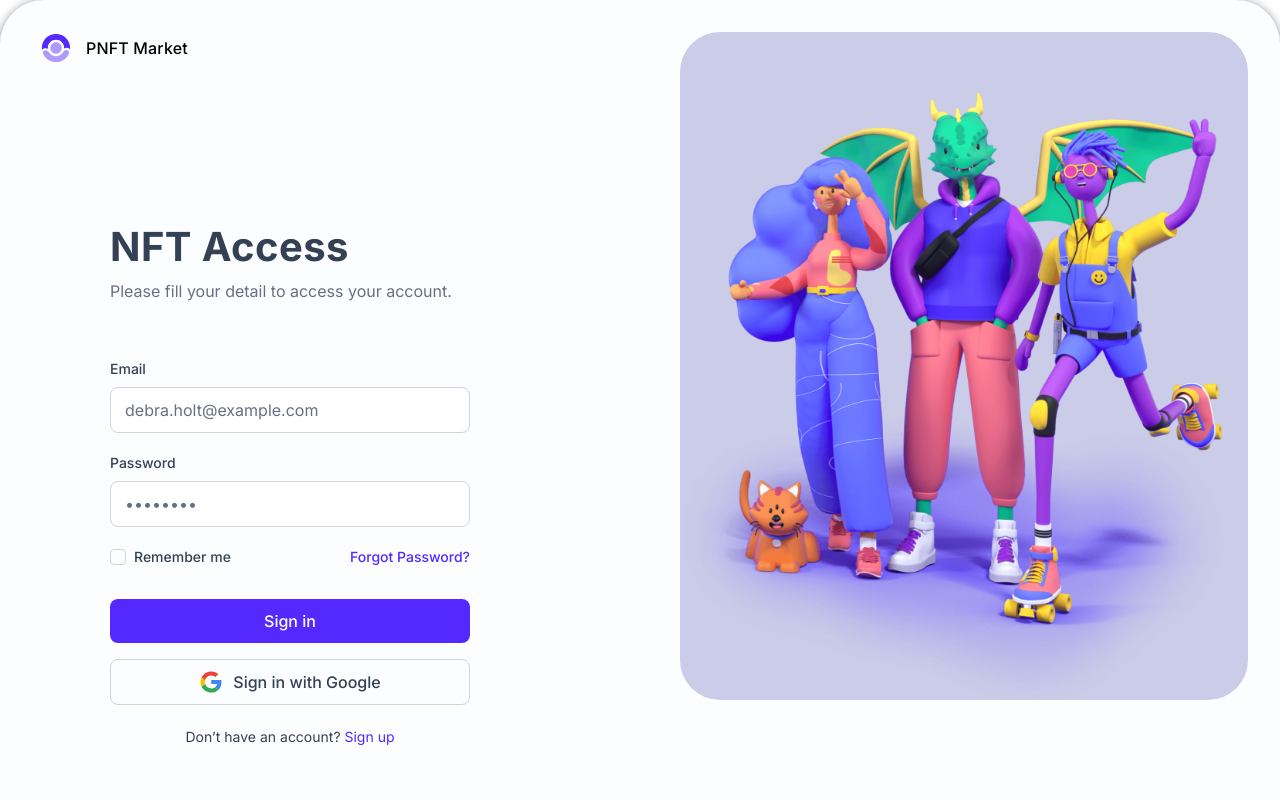
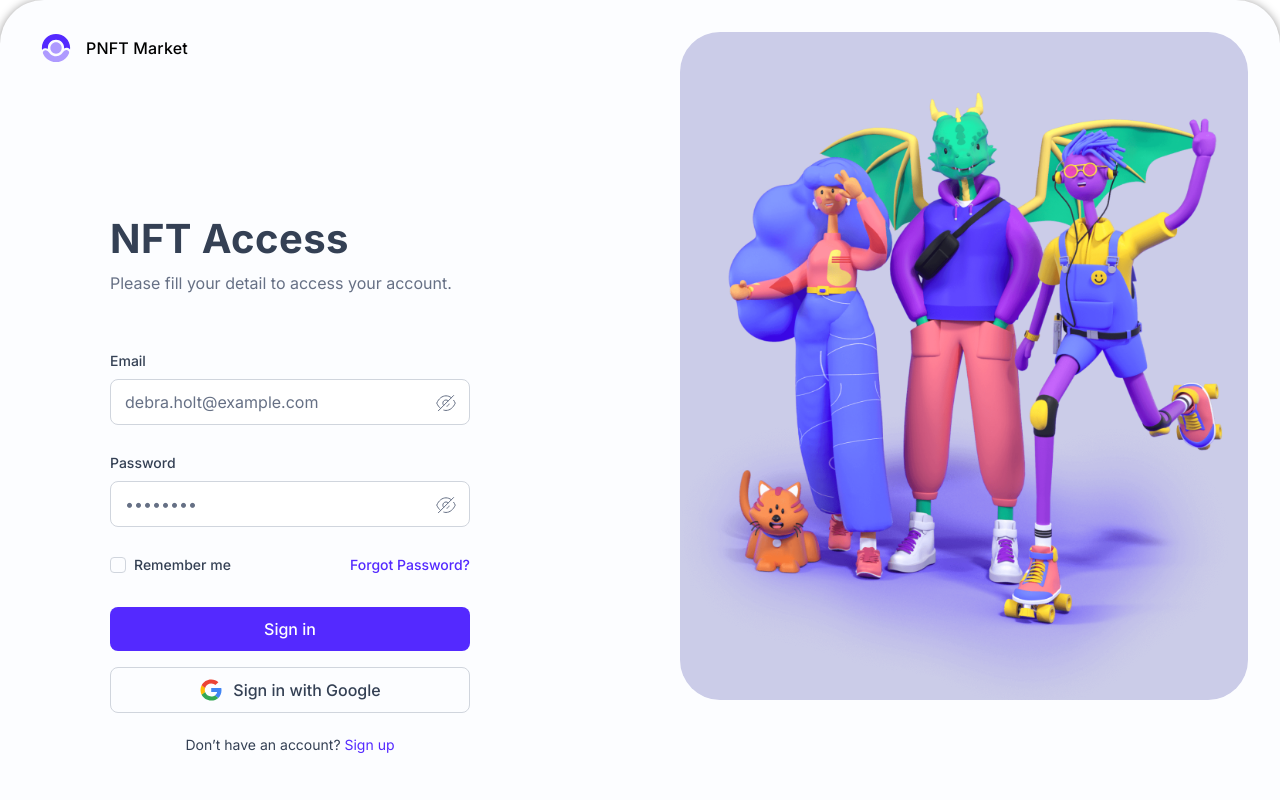
Before and after one commit to analebyodkina/react-first-app, a React (Create React App) app: page / in a window 1280 px wide. Shown: the top 800 px of the page. Built offline with nearby package versions, Linux system fonts and the light colour scheme.

Commit message:
added icon to reveal password symbols

```diff
--- a/src/components/UI/Checkbox/Checkbox.js
+++ b/src/components/UI/Checkbox/Checkbox.js
@@ -1,4 +1,3 @@
-
 import CheckIcon from "../../icons/CheckIcon";
 import "./Checkbox.scss";
 
--- a/src/components/UI/Checkbox/Checkbox.scss
+++ b/src/components/UI/Checkbox/Checkbox.scss
@@ -16,10 +16,11 @@
         align-items: center;
         justify-content: center;
         svg {
-            width: 16px;
-            height: 16px;
+            width: 18px;
+            height: 18px;
             opacity: 0;
             transition: .3s all ease-in-out;
+            fill: $color-secondary;
         }
     }
     &__input {
--- a/src/components/UI/Input/Input.js
+++ b/src/components/UI/Input/Input.js
@@ -1,12 +1,30 @@
+import { useState } from 'react';
+import HideIcon from '../../icons/HideIcon';
 import './Input.scss';
 
 
 function Input(props) {
+  const [passwordType, setPasswordType] = useState("password");
+
+  const togglePassword = () => {
+    if (passwordType === "password" ) {
+      setPasswordType("text");
+      return;
+    }
+    setPasswordType("password");
+    console.log(passwordType);
+
+  };
   return (
     <label className="form__field">
         <span className="form__title">{props.title}</span>
-        <input type={props.type} className="form__input" placeholder={props.placeholder}/>
+        <input type={passwordType} className="form__input" placeholder={props.placeholder}/>
+        <span onClick={togglePassword}>
+          <HideIcon />
+        </span>
+
     </label>
+
 
   )
 }
--- a/src/components/UI/Input/Input.scss
+++ b/src/components/UI/Input/Input.scss
@@ -0,0 +1,32 @@
+@import  'src/scss/vars.scss';
+@import 'src/scss/mixins.scss';
+.form {
+    &__field {
+        display: flex;
+        flex-direction: column;
+        gap: 8px;
+        max-width: 360px;
+        margin-bottom: 20px;
+        position: relative;
+    }
+    svg {
+        position: absolute;
+        right: 14px;
+        top: 43px;
+    }
+    &__title {
+        @include text ($ff, 14px, 20px, 500, $color-secondary);
+    }
+
+    &__input {
+        border: 1px solid #D0D5DD;
+        border-radius: 8px;
+        outline: 0;
+        padding: 10px 14px;
+        cursor: pointer;
+        @include text ($ff, 16px, 24px, 400, $color-secondary);
+        &::placeholder {
+            @include text ($ff, 16px, 24px, 400, $color-accent);
+        }
+    }
+}
--- /dev/null
+++ b/src/components/icons/HideIcon.js
@@ -0,0 +1,44 @@
+function HideIcon() {
+  return (
+    <svg
+      width="20"
+      height="18"
+      viewBox="0 0 20 18"
+      fill="none"
+      xmlns="http://www.w3.org/2000/svg"
+    >
+      <path
+        d="M7.7606 11.3668C7.1856 10.7928 6.8356 10.0128 6.8356 9.1378C6.8356 7.3848 8.2476 5.9718 9.9996 5.9718C10.8666 5.9718 11.6646 6.3228 12.2296 6.8968"
+        stroke="#667085"
+        strokelinecap="round"
+        strokelinejoin="round"
+      />
+      <path
+        d="M13.1048 9.69891C12.8728 10.9889 11.8568 12.0069 10.5678 12.2409"
+        stroke="#667085"
+        strokelinecap="round"
+        strokelinejoin="round"
+      />
+      <path
+        d="M4.6546 14.4723C3.0676 13.2263 1.7236 11.4063 0.749603 9.13729C1.7336 6.85829 3.0866 5.02829 4.6836 3.77229C6.2706 2.51629 8.1016 1.83429 9.9996 1.83429C11.9086 1.83429 13.7386 2.52629 15.3356 3.79129"
+        stroke="#667085"
+        strokelinecap="round"
+        strokelinejoin="round"
+      />
+      <path
+        d="M17.4476 5.99081C18.1356 6.90481 18.7406 7.95981 19.2496 9.13681C17.2826 13.6938 13.8066 16.4388 9.99959 16.4388C9.13659 16.4388 8.28559 16.2988 7.46759 16.0258"
+        stroke="#667085"
+        strokelinecap="round"
+        strokelinejoin="round"
+      />
+      <path
+        d="M17.887 1.2496L2.11301 17.0236"
+        stroke="#667085"
+        strokelinecap="round"
+        strokelinejoin="round"
+      />
+    </svg>
+  );
+}
+
+export default HideIcon;
--- a/src/components/login/Login.scss
+++ b/src/components/login/Login.scss
@@ -52,27 +52,6 @@
     }
 }
 .form{
-    &__field {
-        display: flex;
-        flex-direction: column;
-        gap: 8px;
-        max-width: 360px;
-        margin-bottom: 20px;
-    }
-    &__title{
-        @include text ($ff, 14px, 20px, 500, $color-secondary);
-    }
-    &__input {
-        border: 1px solid #D0D5DD;
-        border-radius: 8px;
-        outline: 0;
-        padding: 10px 14px;
-        cursor: pointer;
-        @include text ($ff, 16px, 24px, 400, $color-secondary);
-        &::placeholder {
-            @include text ($ff, 16px, 24px, 400, $color-accent);
-        }
-    }
     &__row {
         display: flex;
         align-items: center;
```
Also changed, not shown: src/components/UI/Button/Button.js (added, +9 -0 lines), src/assets/icons/Hide.svg (deleted), src/components/UI/Button/Button.scss (added), src/components/login/Login.js (line endings or trailing spaces).
